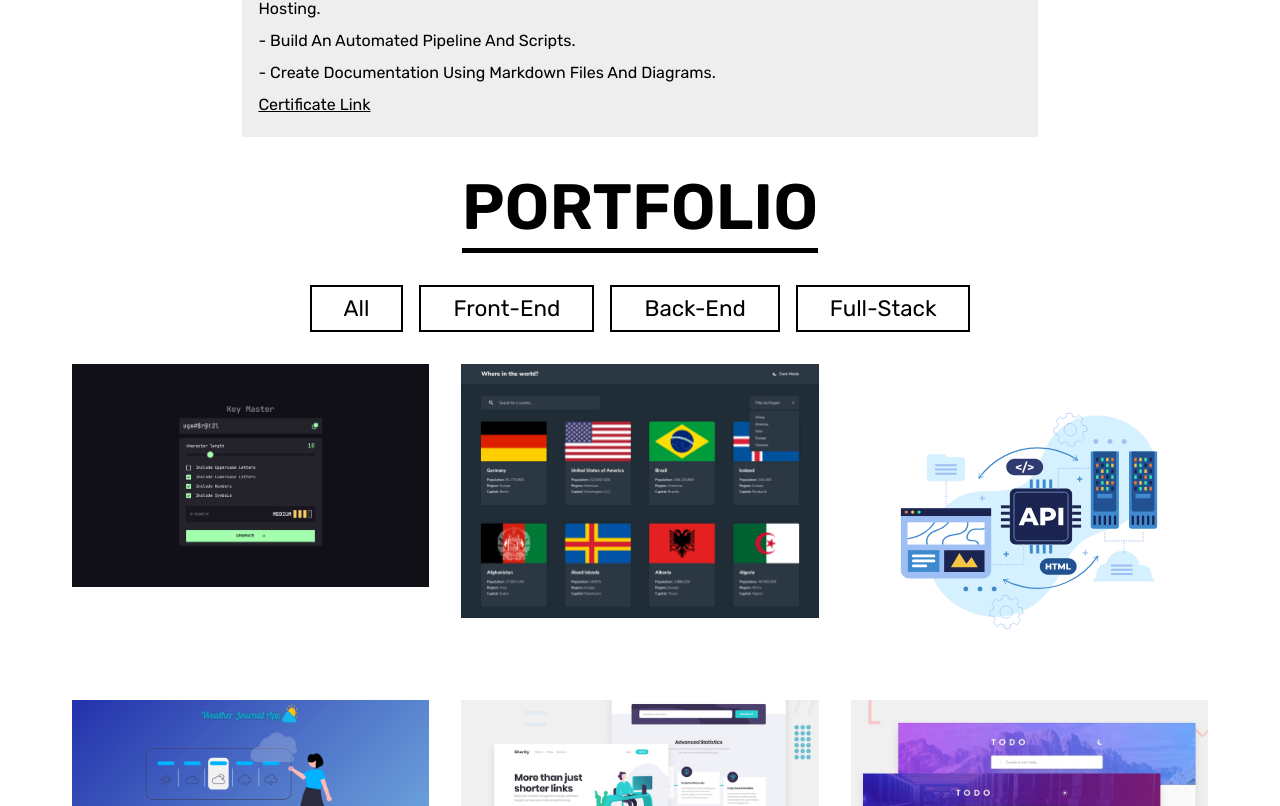
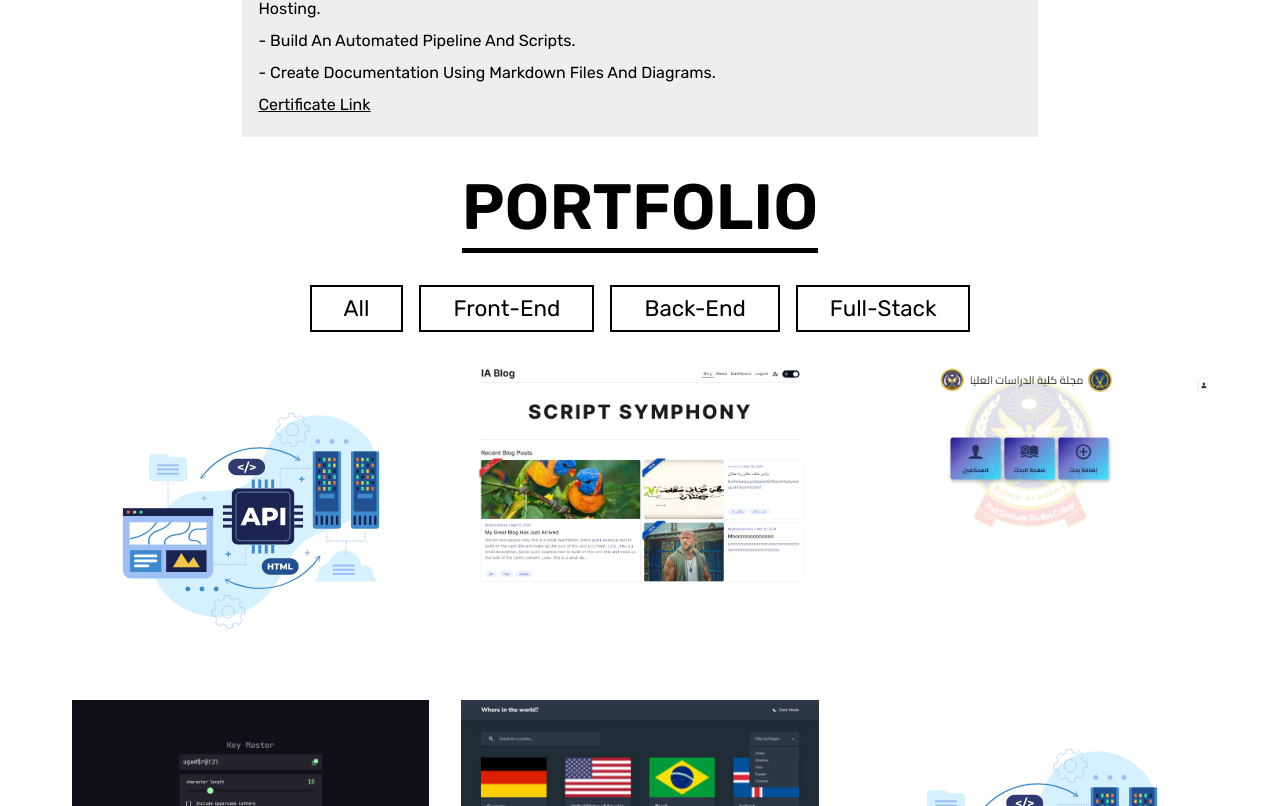
Before and after one commit to ibrahim11elian/My-Portfolio, a React (Create React App) app: page / in a window 1280 px wide. Shown: the part 2714-3520 px from the top of the page. Built offline with nearby package versions, Linux system fonts and the light colour scheme.

Commit message:
add portfolio project

```diff
--- a/src/data/projects_data.js
+++ b/src/data/projects_data.js
@@ -8,9 +8,50 @@ import AdviceGenerator from "../images/projects/advice.jpg";
 import OnlineEducation from "../images/projects/education.png";
 import ECommerceProduct from "../images/projects/e-commerce.jpg";
 import SnapQuizBuilder from "../images/projects/snapQuiz-builder.png";
+import ScriptSymphony from "../images/projects/blog.png";
+import PostGraduateJournal from "../images/projects/post-graduate.png";
 
 // all data about the projects rendered in my portfolio
 export const data = [
+  {
+    id: 14,
+    name: "Script Symphony Backend",
+    link: "https://github.com/ibrahim11elian/scriptSymphony-backend",
+    tags: [
+      "PostgreSQL",
+      "Node JS",
+      "Express JS",
+      "typescript",
+      "jsonwebtoken",
+      "Jest",
+      "Cloudinary",
+    ],
+    category: "back",
+  },
+  {
+    id: 13,
+    name: "Script Symphony",
+    img: ScriptSymphony,
+    live: "https://script-symphony.vercel.app/",
+    link: "https://github.com/ibrahim11elian/My-Blog",
+    tags: ["HTML5", "CSS", "ReactJS", "Redux", "Axios", "vite"],
+    category: "front",
+  },
+  {
+    id: 15,
+    name: "Post graduate journal",
+    img: PostGraduateJournal,
+    link: "https://github.com/ibrahim11elian/post-graduate-journal-system",
+    tags: [
+      "ReactJS",
+      "Axios",
+      "bootstrap",
+      " Express.js",
+      "Typescript",
+      "PostgreSQL",
+    ],
+    category: "full",
+  },
   {
     id: 1,
     name: "Password generator app",
```
